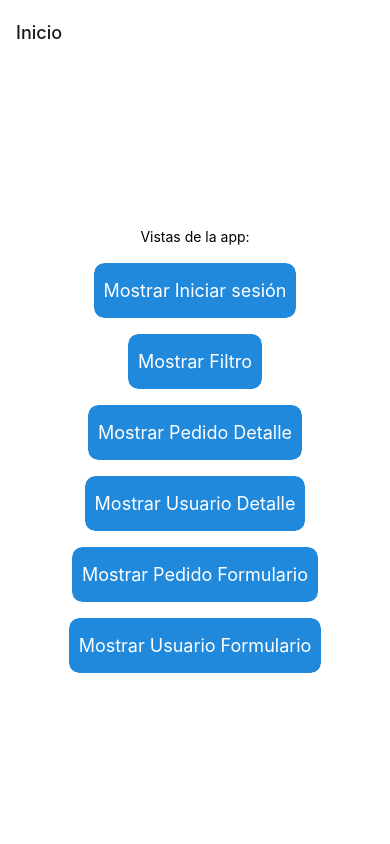
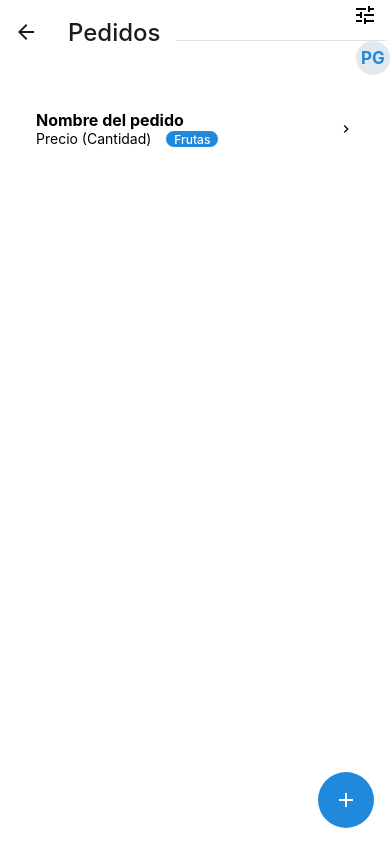
Before and after one commit to fortisuno/agora-project, a React Native app in the folder app/: screen /Inicio in a window 390 px wide. Built offline with nearby package versions, Linux system fonts and the light colour scheme.

Commit message:
Pantallas enlazadas

```diff
--- a/app/App.js
+++ b/app/App.js
@@ -14,6 +14,8 @@ import Filtro from "./src/screens/Filtro";
 import IniciarSesion from "./src/screens/IniciarSesion";
 import { ThemeProvider } from "@rneui/themed";
 import theme from "./src/theme";
+import RecuperarContra from "./src/screens/RecuperarContra";
+import HeaderInicio from "./src/components/Header/HeaderInicio";
 
 const Stack = createNativeStackNavigator();
 
@@ -21,14 +23,37 @@ function App() {
 	return (
 		<ThemeProvider theme={theme}>
 			<NavigationContainer>
-				<Stack.Navigator initialRouteName="Inicio" screenOptions={{ headerShadowVisible: false }}>
+				<Stack.Navigator
+					initialRouteName="IniciarSesion"
+					screenOptions={{
+						headerShadowVisible: false,
+						headerTitleStyle: { fontSize: 24 }
+					}}
+				>
 					<Stack.Screen name="IniciarSesion" component={IniciarSesion} options={{ headerShown: false }} />
-					<Stack.Screen name="Inicio" component={Inicio} />
-					<Stack.Screen name="Filtro" component={Filtro} />
-					<Stack.Screen name="PedidoDetalle" component={PedidoDetalle} />
-					<Stack.Screen name="PedidoFormulario" component={PedidoFormulario} />
-					<Stack.Screen name="UsuarioDetalle" component={UsuarioDetalle} />
-					<Stack.Screen name="UsuarioFormulario" component={UsuarioFormulario} />
+					<Stack.Screen
+						name="RecuperarContra"
+						component={RecuperarContra}
+						options={{ title: "Recuperar contraseña" }}
+					/>
+					<Stack.Screen
+						name="Inicio"
+						component={Inicio}
+						options={{ title: "Pedidos", headerRight: HeaderInicio }}
+					/>
+					<Stack.Screen name="Filtro" component={Filtro} options={{ title: "Filtrar pedidos" }} />
+					<Stack.Screen name="PedidoDetalle" component={PedidoDetalle} options={{ title: "Detalles de pedido" }} />
+					<Stack.Screen
+						name="PedidoFormulario"
+						component={PedidoFormulario}
+						options={({ route }) => ({ title: `${route.params.mode} pedido` })}
+					/>
+					<Stack.Screen name="UsuarioDetalle" component={UsuarioDetalle} options={{ title: "Perfil" }} />
+					<Stack.Screen
+						name="UsuarioFormulario"
+						component={UsuarioFormulario}
+						options={{ title: "Crear usuario" }}
+					/>
 				</Stack.Navigator>
 			</NavigationContainer>
 		</ThemeProvider>
--- a/app/package.json
+++ b/app/package.json
@@ -19,7 +19,8 @@
     "react-native": "0.70.5",
     "react-native-safe-area-context": "4.4.1",
     "react-native-screens": "~3.18.0",
-    "react-native-svg": "13.4.0"
+    "react-native-svg": "13.4.0",
+    "react-native-touchable-scale": "^2.2.0"
   },
   "devDependencies": {
     "@babel/core": "^7.12.9"
--- /dev/null
+++ b/app/src/components/Card/CardPedido.js
@@ -0,0 +1,23 @@
+import { View, Text } from "react-native";
+import React from "react";
+import { Avatar, Badge, Chip, ListItem } from "@rneui/themed";
+import TouchableScale from "react-native-touchable-scale";
+
+const CardPedido = ({ onPress }) => {
+	return (
+		<View style={{ paddingHorizontal: 20, paddingVertical: 10, overflow: "visible" }}>
+			<ListItem containerStyle={{ elevation: 5, borderRadius: 10 }} onPress={onPress}>
+				<ListItem.Content>
+					<ListItem.Title style={{ color: "black", fontWeight: "bold" }}>Nombre del pedido</ListItem.Title>
+					<View style={{ flexDirection: "row" }}>
+						<ListItem.Subtitle style={{ color: "black", marginRight: 10 }}>Precio (Cantidad) </ListItem.Subtitle>
+						<Badge value="Frutas" textStyle={{ fontWeight: "500" }} badgeStyle={{ paddingHorizontal: 4 }} />
+					</View>
+				</ListItem.Content>
+				<ListItem.Chevron color="black" />
+			</ListItem>
+		</View>
+	);
+};
+
+export default CardPedido;
--- /dev/null
+++ b/app/src/components/Header/HeaderInicio.js
@@ -0,0 +1,37 @@
+import { View, Text } from "react-native";
+import React, { useContext } from "react";
+import { Avatar, Button, Divider, Icon, lightColors } from "@rneui/base";
+import { NavigationContext } from "@react-navigation/native";
+
+const HeaderInicio = () => {
+	const navigation = useContext(NavigationContext);
+	const handleFilter = () => {
+		navigation.navigate("Filtro");
+	};
+	const handleProfile = () => {
+		navigation.navigate("UsuarioDetalle");
+	};
+	return (
+		<>
+			<Icon
+				name="tune"
+				reverse
+				color="white"
+				reverseColor="black"
+				size={16}
+				iconStyle={{ fontSize: 24 }}
+				onPress={handleFilter}
+			/>
+			<Divider orientation="vertical" color="white" width={8} insetType="middle" />
+			<Avatar
+				title="PG"
+				rounded
+				containerStyle={{ backgroundColor: lightColors.grey5 }}
+				titleStyle={{ color: lightColors.primary, fontWeight: "bold" }}
+				onPress={handleProfile}
+			/>
+		</>
+	);
+};
+
+export default HeaderInicio;
--- a/app/src/screens/IniciarSesion.js
+++ b/app/src/screens/IniciarSesion.js
@@ -7,9 +7,26 @@ import { app } from "../theme";
 import styles from "../styles";
 
 const IniciarSesion = ({ navigation }) => {
-	const handleAuth = () => {
+	const handleAuthcorreo = () => {
+		navigation.replace("Inicio");
+	};
+
+	const handleRecuperarContra = () => {
+		navigation.navigate("RecuperarContra");
+	};
+
+	const handleNuevoUsuario = () => {
+		navigation.navigate("UsuarioFormulario");
+	};
+
+	const handleAuthFacebook = () => {
+		navigation.push("Inicio");
+	};
+
+	const handleAuthGoogle = () => {
 		navigation.navigate("Inicio");
 	};
+
 	return (
 		<ScrollView contentContainerStyle={styles.scrollContainer}>
 			<View style={styles.centeredContainer}>
@@ -22,17 +39,17 @@ const IniciarSesion = ({ navigation }) => {
 					inputStyle={{ margin: 0 }}
 					inputContainerStyle={{ padding: 0 }}
 				/>
-				<Button title="¿Olvidaste la contraseña?" type="clear" />
-				<Button title="Iniciar sesión" containerStyle={{ width: "100%" }} onPress={handleAuth} />
-				<Button title="Crear cuenta" type="clear" />
+				<Button title="¿Olvidaste la contraseña?" type="clear" onPress={handleRecuperarContra} />
+				<Button title="Iniciar sesión" containerStyle={{ width: "100%" }} onPress={handleAuthcorreo} />
+				<Button title="Crear cuenta" type="clear" onPress={handleNuevoUsuario} />
 				<View style={{ flexDirection: "row", alignItems: "center", marginBottom: 8 }}>
 					<Divider style={{ width: 100, margin: app.baseSize }} />
 					<Text style={{ color: "#999" }}>Ingresar con</Text>
 					<Divider style={{ width: 100, margin: app.baseSize }} />
 				</View>
 				<View style={{ flexDirection: "row", alignItems: "center" }}>
-					<SocialIcon type="facebook" button={true} />
-					<SocialIcon type="google" button={true} />
+					<SocialIcon type="facebook" button={true} onPress={handleAuthFacebook} />
+					<SocialIcon type="google" button={true} onPress={handleAuthGoogle} />
 				</View>
 			</View>
 		</ScrollView>
--- a/app/src/screens/Inicio.js
+++ b/app/src/screens/Inicio.js
@@ -1,18 +1,34 @@
-import { View, Text } from "react-native";
+import { ScrollView, View } from "react-native";
 import React from "react";
-import { Button, Divider } from "@rneui/themed";
+import { Avatar, Button, darkColors, Divider, FAB, lightColors, ListItem, Text } from "@rneui/themed";
+import * as Base from "@rneui/base";
 import styles from "../styles";
+import { Icon } from "@rneui/base";
+import CardPedido from "../components/Card/CardPedido";
+
+const list = [
+	{
+		title: "Appointments",
+		icon: "av-timer"
+	},
+	{
+		title: "Trips",
+		icon: "flight-takeoff"
+	}
+];
 
 const Inicio = ({ navigation }) => {
 	return (
-		<View style={styles.centeredContainer}>
-			<Text style={{ marginBottom: 10 }}>Vistas de la app:</Text>
-			<Button title="Mostrar Iniciar sesión" onPress={() => navigation.navigate("IniciarSesion")} />
-			<Button title="Mostrar Filtro" onPress={() => navigation.navigate("Filtro")} />
-			<Button title="Mostrar Pedido Detalle" onPress={() => navigation.navigate("PedidoDetalle")} />
-			<Button title="Mostrar Usuario Detalle" onPress={() => navigation.navigate("UsuarioDetalle")} />
-			<Button title="Mostrar Pedido Formulario" onPress={() => navigation.navigate("PedidoFormulario")} />
-			<Button title="Mostrar Usuario Formulario" onPress={() => navigation.navigate("UsuarioFormulario")} />
+		<View style={{ backgroundColor: "white", flexGrow: 1, paddingVertical: 20 }}>
+			<ScrollView>
+				<CardPedido onPress={() => navigation.navigate("PedidoDetalle", { id: "1234567" })} />
+			</ScrollView>
+			<FAB
+				icon={<Icon name="add" color="white" />}
+				color={lightColors.primary}
+				placement="right"
+				onPress={() => navigation.navigate("PedidoFormulario", { mode: "crear" })}
+			/>
 		</View>
 	);
 };
--- a/app/src/screens/PedidoDetalle.js
+++ b/app/src/screens/PedidoDetalle.js
@@ -9,7 +9,7 @@ const PedidoDetalle = () => {
 
 	return (
 		<View style={styles.defaultContainer}>
-			{tipo === "Cliente" ? <PedidoDetalleCliente /> : <PedidoDetalleProveedor />}
+			<Text>Pedido detalle</Text>
 		</View>
 	);
 };
--- /dev/null
+++ b/app/src/screens/RecuperarContra.js
@@ -0,0 +1,19 @@
+import { View } from "react-native";
+import React from "react";
+import styles from "../styles";
+import { Input, Button, Text } from "@rneui/themed";
+
+const RecuperarContra = ({ navigation }) => {
+	const handleBack = () => {
+		navigation.goBack();
+	};
+	return (
+		<View style={styles.centeredContainer}>
+			<Input placeholder="ejemplo@correo.com" label="Correo electrónico" />
+			<Button title="Recuperar contraseña" containerStyle={{ width: "100%" }} onPress={handleBack} />
+			<Button title="Cancelar" containerStyle={{ width: "100%" }} type="clear" onPress={handleBack} />
+		</View>
+	);
+};
+
+export default RecuperarContra;
--- a/app/src/screens/UsuarioFormulario.js
+++ b/app/src/screens/UsuarioFormulario.js
@@ -1,11 +1,32 @@
-import { View, Text } from "react-native";
+import { View, Text, ScrollView } from "react-native";
 import React from "react";
+import styles from "../styles";
+import { Input, Button } from "@rneui/themed";
+const UsuarioFormulario = ({ navigation }) => {
+	const handleCrearUsuario = () => {
+		navigation.goBack();
+	};
 
-const UsuarioFormulario = () => {
+	const handleBack = () => {
+		navigation.goBack();
+	};
+
 	return (
-		<View>
-			<Text>UsuarioFormulario</Text>
-		</View>
+		<ScrollView contentContainerStyle={styles.scrollContainer}>
+			<View style={{ ...styles.defaultContainer, paddingVertical: 25 }}>
+				<Input label="Nombres" placeholder="ej. Pablo" />
+				<Input label="Apellido Paterno" placeholder="ej. Gomez" />
+				<Input label="Apellido Materno" placeholder="ej. Morales" />
+				<Input label="Tipo de usuario" placeholder="Cliente | Proveedor" />
+				<Input label="Ubicación" placeholder="ej. Ciudad de México" />
+				<Input label="Correo electrónico" placeholder="ejemplo@correo.com" />
+				<Input label="Teléfono" placeholder="5511223344" />
+				<Input label="Contraseña" placeholder="Abc123" secureTextEntry={true} />
+				<Input label="Confirmar contraseña" placeholder="Abc123" secureTextEntry={true} />
+				<Button title="Crear usuario" containerStyle={{ width: "100%" }} onPress={handleCrearUsuario} />
+				<Button title="Cancelar" containerStyle={{ width: "100%" }} type="clear" onPress={handleBack} />
+			</View>
+		</ScrollView>
 	);
 };
 
```
Also changed, not shown: 1 other file (tests, documents, lock files or other folders).
